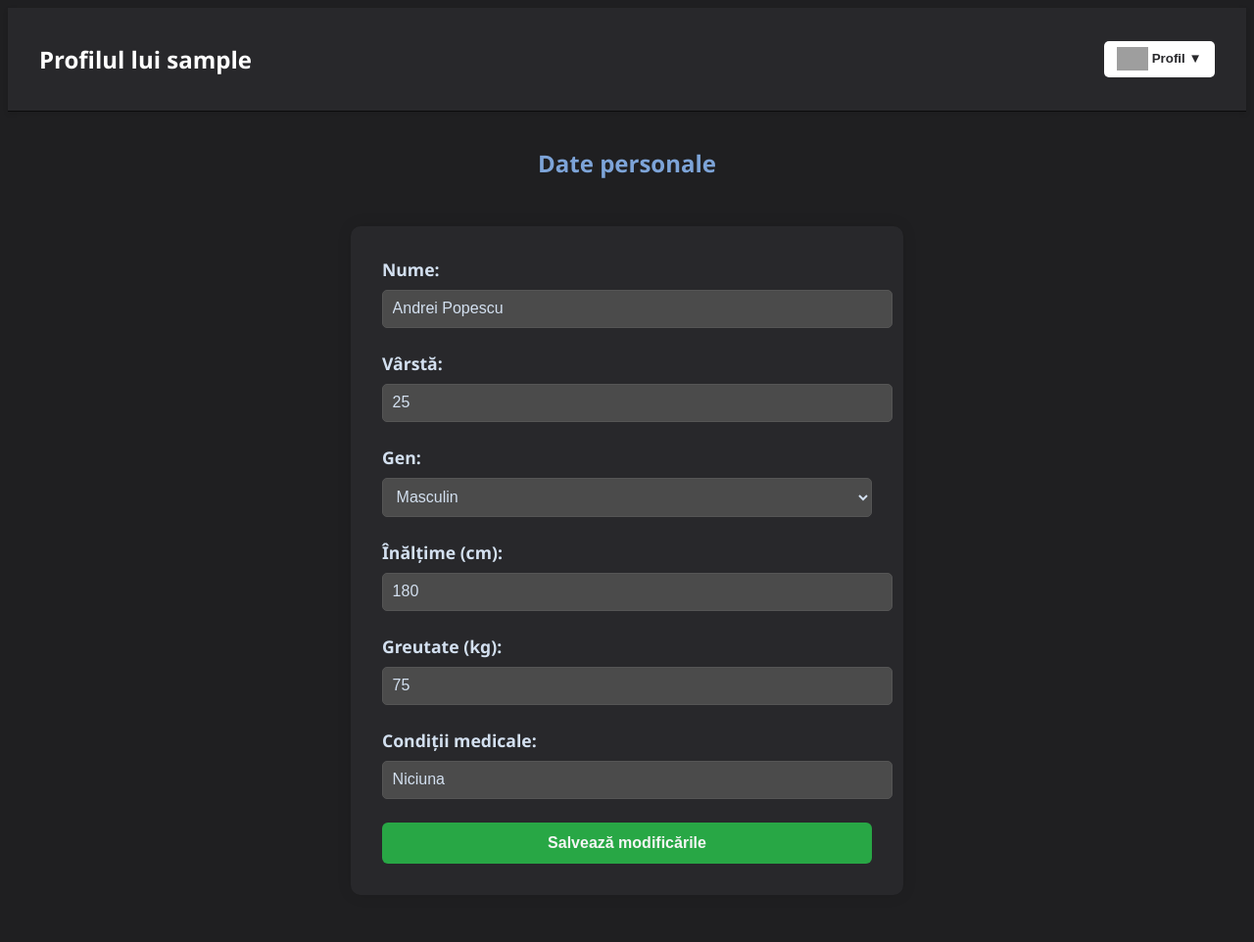
After one commit to alexnec29/web-nectwins, a PHP site: page /profil.php in a window 1280 px wide. The commit adds this page. Shown: the whole page at 98% size. Run offline with PHP 8.4, Linux system fonts and the light colour scheme; the visitor is signed in with stand-in values (Sample User, id 1); grey boxes are pictures that could not be loaded.

Commit message:
Profile page + leaderboard sections

```diff
--- /dev/null
+++ b/src/css/profil.css
@@ -0,0 +1,115 @@
+  body {
+    background-color: #1f1f21;
+    font-family: 'Segoe UI', sans-serif;
+    color: #98acc5;
+  }
+
+  nav {
+    background: #28282B;
+    box-shadow: 0 2px 5px rgba(0, 0, 0, 0.1);
+    padding: 1rem 2rem;
+    display: flex;
+    justify-content: space-between;
+    align-items: center;
+    border-bottom: 1px solid #0b0b0c;
+  }
+
+  nav h1 {
+    color: white;
+    font-size: 1.5rem;
+  }
+
+  .dropdown {
+    position: relative;
+    display: inline-block;
+  }
+
+  .dropbtn {
+    background-color: white;
+    color: #28282B;
+    padding: 0.5em 1em;
+    border: none;
+    font-weight: bold;
+    border-radius: 5px;
+    cursor: pointer;
+  }
+
+  .dropdown-content {
+    display: none;
+    position: absolute;
+    right: 0;
+    background-color: white;
+    min-width: 160px;
+    box-shadow: 0px 8px 16px rgba(0,0,0,0.2);
+    z-index: 10;
+  }
+
+  .dropdown-content a {
+    color: #28282B;
+    padding: 12px 16px;
+    text-decoration: none;
+    display: block;
+    font-weight: 500;
+  }
+
+  .dropdown-content a:hover {
+    background-color: #f0f0f0;
+  }
+
+  .dropdown:hover .dropdown-content {
+    display: block;
+  }
+
+  form {
+    max-width: 500px;
+    margin: 3em auto;
+    background: #28282B;
+    padding: 2em;
+    border-radius: 10px;
+    box-shadow: 0 0 15px rgba(0, 0, 0, 0.1);
+  }
+
+  form label {
+    display: block;
+    margin-bottom: 0.5em;
+    font-weight: 600;
+    font-size: 1.1rem;
+    color: #d3e0f0;
+  }
+
+  form input,
+  form select {
+    width: 100%;
+    margin-bottom: 1.5em;
+    background-color: #4b4b4b;
+    color: #d3e0f0;
+    border-radius: 5px;
+    padding: 0.6em;
+    font-size: 1rem;
+    border: 1px solid #555;
+  }
+
+  form button {
+    width: 100%;
+    background-color: #28a745;
+    color: whitesmoke;
+    border: none;
+    border-radius: 6px;
+    padding: 0.75em;
+    font-size: 1em;
+    font-weight: 600;
+    cursor: pointer;
+    transition: background-color 0.3s ease, transform 0.2s ease;
+  }
+
+  form button:hover {
+    background-color: #218838;
+    transform: translateY(-2px);
+  }
+
+  h2 {
+    text-align: center;
+    margin-top: 1.5em;
+    margin-bottom: 1em;
+    color: #7da4d8;
+  }
--- /dev/null
+++ b/src/profil.php
@@ -0,0 +1,74 @@
+<?php
+session_start();
+if (!isset($_SESSION["username"])) {
+    header("Location: login.php");
+    exit();
+}
+
+// Mock Profile, dar în realitate e fetch din DB
+$userProfile = [
+    'nume' => 'Andrei Popescu',
+    'varsta' => 25,
+    'gen' => 'Masculin',
+    'inaltime' => 180,
+    'greutate' => 75,
+    'conditie' => 'Niciuna'
+];
+?>
+
+<!DOCTYPE html>
+<html lang="ro">
+<head>
+    <meta charset="UTF-8">
+    <title>Profilul meu | FitFlow</title>
+    <link rel="stylesheet" href="/css/profil.css">
+</head>
+<body>
+
+    <nav>
+        <h1>Profilul lui <?php echo htmlspecialchars($_SESSION["username"]); ?></h1>
+        <div class="nav-user">
+            <div class="dropdown">
+                <button class="dropbtn">
+                    <img src="/assets/user.png" alt="Profil" style="height: 24px; vertical-align: middle;">
+                    <span>Profil ▼</span>
+                </button>
+                <div class="dropdown-content">
+                    <a href="/gym/principal-gym.php">Înapoi</a>
+                    <a href="/logout.php">Logout</a>
+                </div>
+            </div>
+        </div>
+    </nav>
+
+    <div>
+        <h2>Date personale</h2>
+        <form method="POST" action="salveaza_profil.php">
+            <label for="nume">Nume:</label>
+            <input type="text" name="nume" value="<?= $userProfile['nume'] ?>" required>
+
+            <label for="varsta">Vârstă:</label>
+            <input type="number" name="varsta" value="<?= $userProfile['varsta'] ?>" required>
+
+            <label for="gen">Gen:</label>
+            <select name="gen" required>
+                <option <?= $userProfile['gen'] == 'Masculin' ? 'selected' : '' ?>>Masculin</option>
+                <option <?= $userProfile['gen'] == 'Feminin' ? 'selected' : '' ?>>Feminin</option>
+                <option <?= $userProfile['gen'] == 'Altul' ? 'selected' : '' ?>>Altul</option>
+            </select>
+
+            <label for="inaltime">Înălțime (cm):</label>
+            <input type="number" name="inaltime" value="<?= $userProfile['inaltime'] ?>" required>
+
+            <label for="greutate">Greutate (kg):</label>
+            <input type="number" name="greutate" value="<?= $userProfile['greutate'] ?>" required>
+
+            <label for="conditie">Condiții medicale:</label>
+            <input type="text" name="conditie" value="<?= $userProfile['conditie'] ?>">
+
+            <button type="submit">Salvează modificările</button>
+        </form>
+    </div>
+
+</body>
+</html>
```
Also changed, not shown: src/css/styles.css (+44 -0 lines), src/fizio/principal-fizio.php (+18 -1 lines), src/gym/principal-gym.php (+18 -1 lines), src/kineto/principal-kineto.php (+18 -1 lines), assets/user.png (added), src/fizio/leaderboard-fizio.php (added), src/gym/leaderboard-gym.php (added), src/kineto/leaderboard-kineto.php (added).
